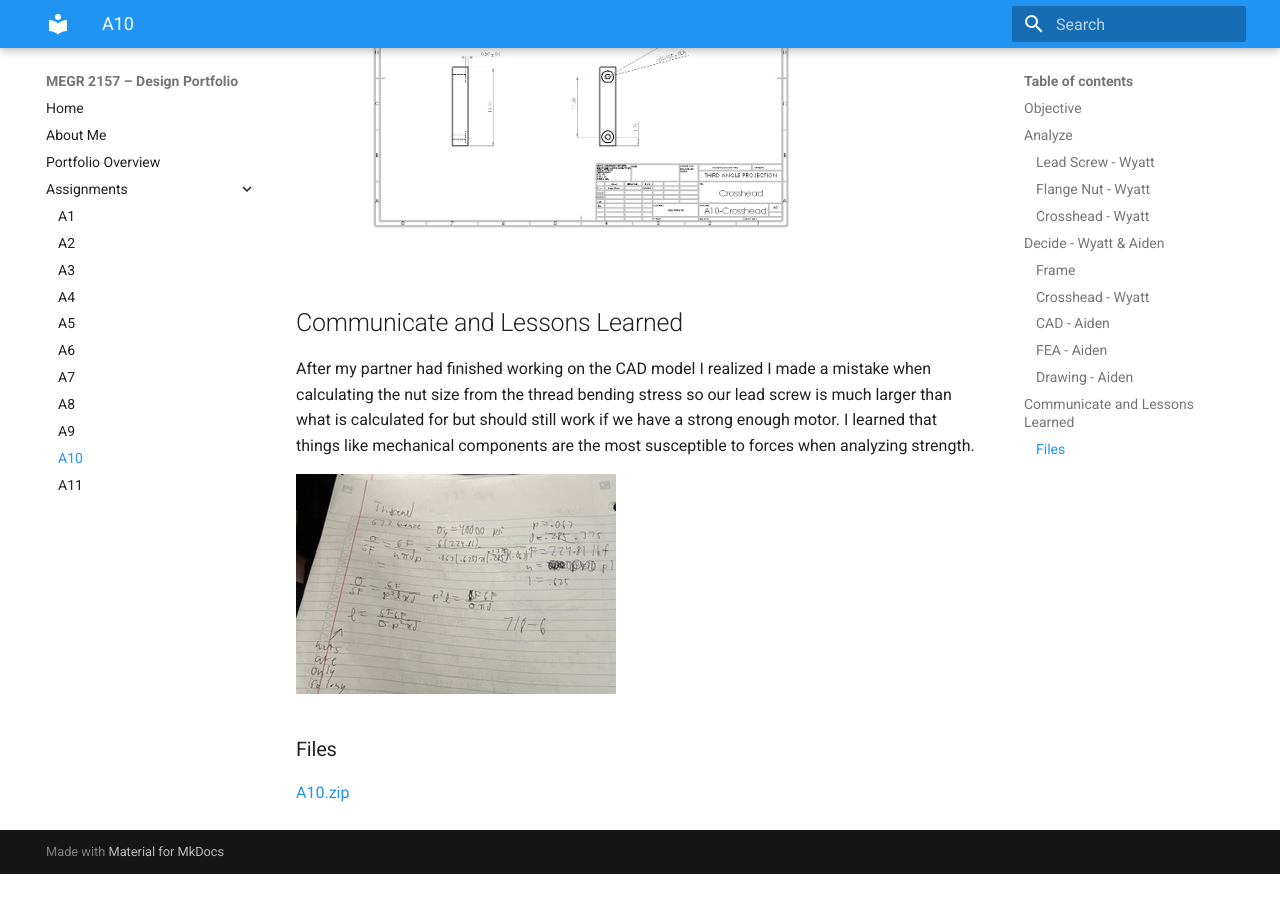
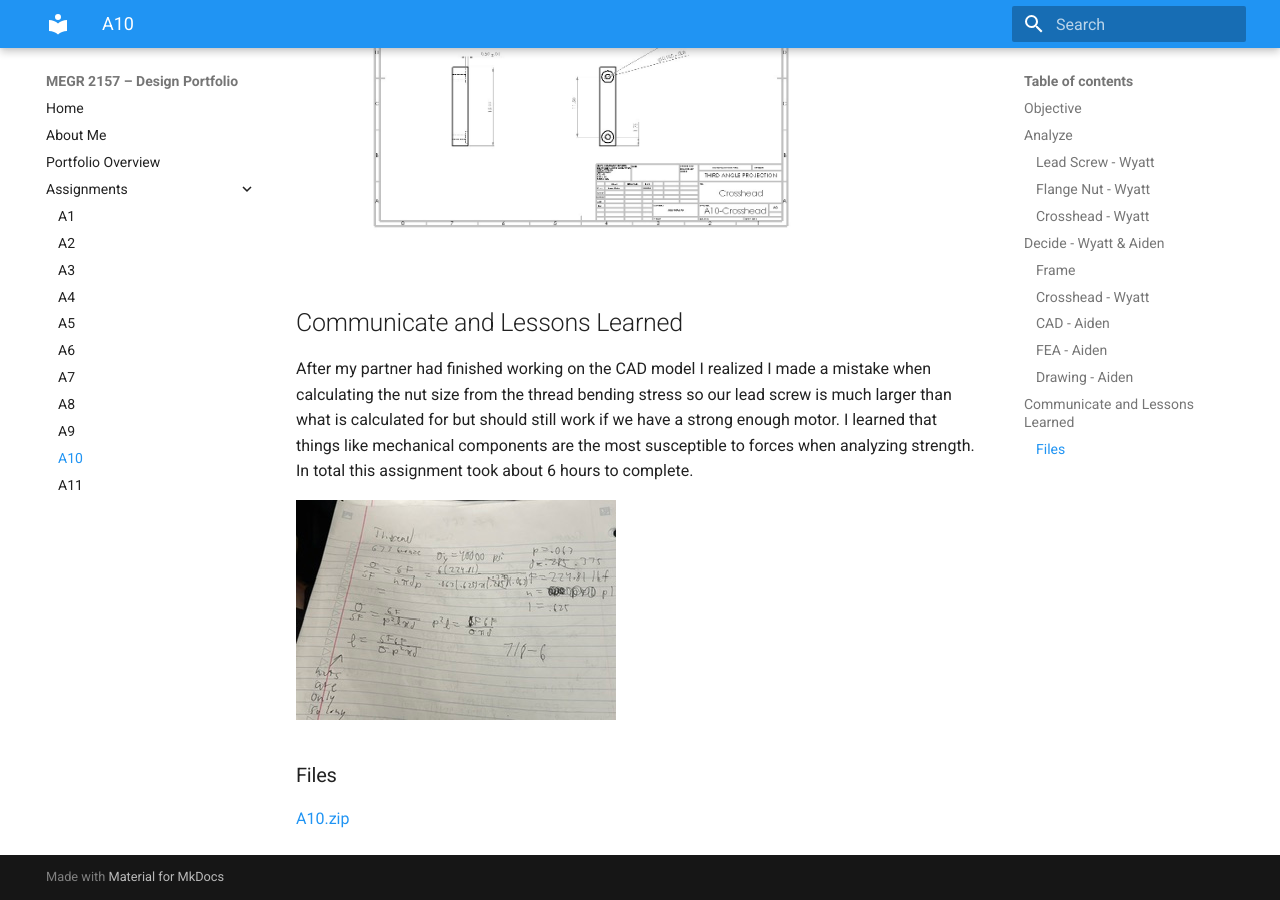
Before and after one commit to AidenGrake/megr2157-portfolio, an MkDocs documentation site: the page built from docs/assignments/A10/index.md, in a window 1280 px wide and 900 px high, scrolled down 12507 px. Built offline with MkDocs 1.6.1 and Material for MkDocs 9.7.7, drawn with Linux system fonts in a browser that asks for light colours; before the commit the page ends 13381 px from its top, so only the background shows below that.

Commit message:
Update lessons learned section with time spent
Added total time taken to complete the assignment.

```diff
--- a/docs/assignments/A10/index.md
+++ b/docs/assignments/A10/index.md
@@ -92,7 +92,7 @@ I created the drawing of the original crosshead design following the ASME Y14.5
 ![A10-Crosshead](A10-Crosshead.jpeg)
 
 ## Communicate and Lessons Learned
-After my partner had finished working on the CAD model I realized I made a mistake when calculating the nut size from the thread bending stress so our lead screw is much larger than what is calculated for but should still work if we have a strong enough motor. I learned that things like mechanical components are the most susceptible to forces when analyzing strength.
+After my partner had finished working on the CAD model I realized I made a mistake when calculating the nut size from the thread bending stress so our lead screw is much larger than what is calculated for but should still work if we have a strong enough motor. I learned that things like mechanical components are the most susceptible to forces when analyzing strength. In total this assignment took about 6 hours to complete.
 
 ![mistakes](mistakes.jpeg)
 
```
